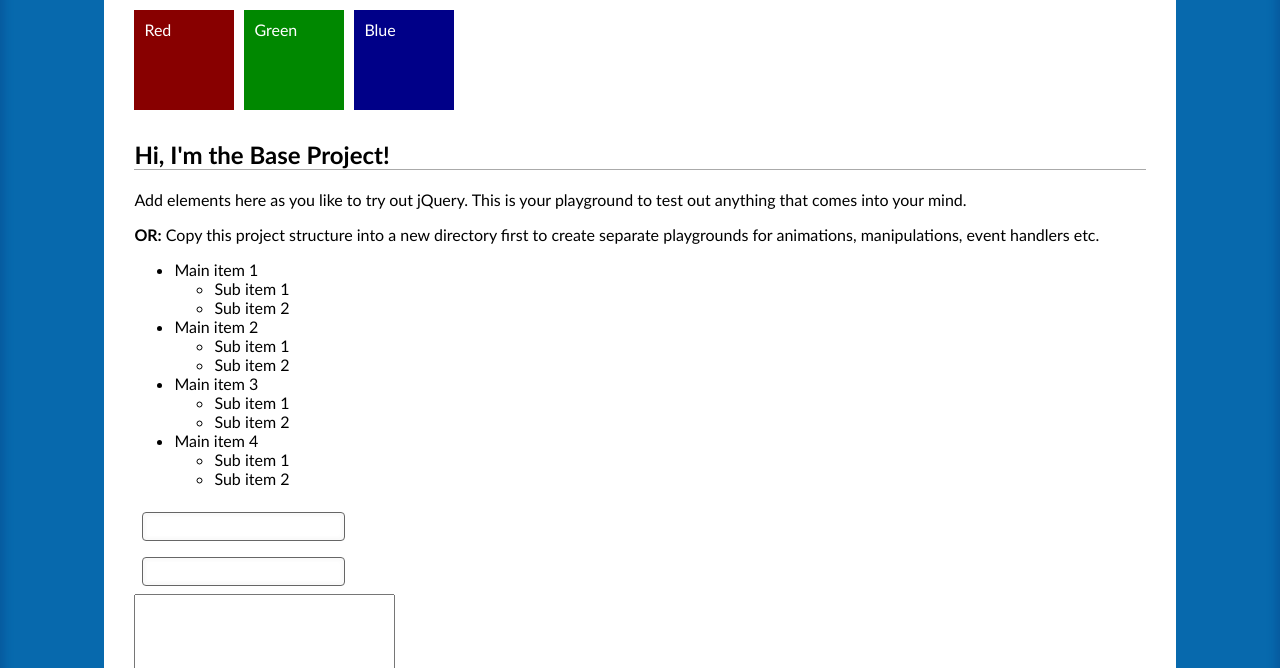
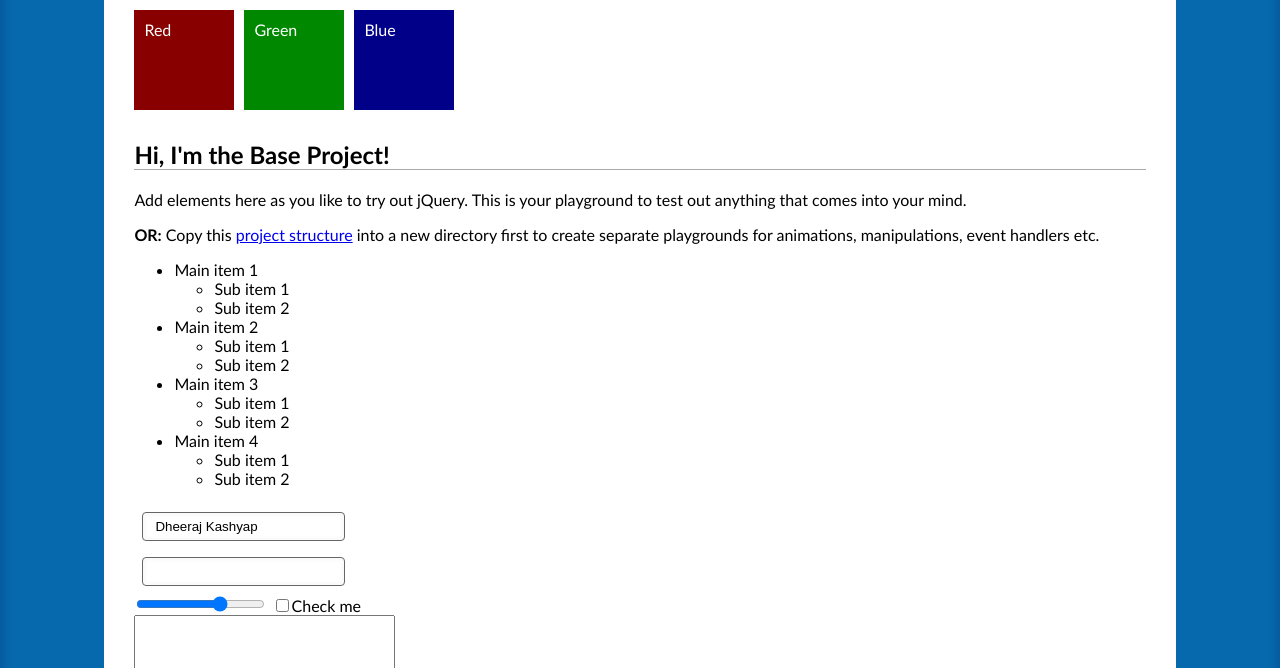
Before and after one commit to DheerajSHSA/learning-jQuery, a plain HTML site: page index.html in a window 1280 px wide. Shown: the part 132-800 px from the top of the page. Drawn offline with nearby package versions, Linux system fonts and the light colour scheme.

Commit message:
attr(), prop(), val()

```diff
--- a/index.html
+++ b/index.html
@@ -18,11 +18,11 @@
     <div class="green-box">Green</div>
     <div class="blue-box">Blue</div>
     <div class="clear"></div>
-
     <h2>Hi, I'm the Base Project!</h2>
     <p>Add elements here as you like to try out jQuery. This is your playground to test out anything that comes into
       your mind.</p>
-    <p><strong>OR:</strong> Copy this project structure into a new directory first to create separate playgrounds for
+    <p><strong>OR:</strong> Copy this <a id="special-link" href="/url">project structure</a> into a new directory first
+      to create separate playgrounds for
       animations, manipulations, event handlers etc.</p>
     <ul id="list">
       <li>Main item 1
@@ -51,8 +51,10 @@
       </li>
     </ul>
     <form action="">
-      <input type="text"><br>
-      <input type="email"><br>
+      <input type="text" value="Peter"><br>
+      <input type="password"><br>
+      <input type="range" min="1" max="10" value="7">
+      <input type="checkbox" name="cb"><label for="cb">Check me</label><br>
       <textarea name="" id="" cols="30" rows="10"></textarea><br>
       <input type="submit" value="Submit"><br>
     </form>
--- a/js/script.js
+++ b/js/script.js
@@ -1,12 +1,17 @@
 $(function () {
-    // To remove all the direct chilren of form element which are not an input of type text or the br
-    // $("form").children().not("input:text, textarea, br").remove();
+    // attr(), prop(), val()
+    // var specialLink = $("#special-link");
+    // console.log(specialLink.attr("href"));
+    // specialLink.attr("href", "https://myshopeeee.netlify.app/");
 
-    // var detachedItem =  $("li").detach();
-    // $("#content").append(detachedItem)
+    // var checkbox = $("input:checkbox");
+    // console.log(checkbox.prop("checked"));
 
-    // If you want to use the removed Item later use detach because it saves all the event binds that the item has
+    var textInput = $("input:text")
+    $("input:text").val("Dheeraj Kashyap")
+    console.log(textInput.val())
 
-    // $("p:first").empty();
-    // empty() only clears the text and the child element
+    var rangeInput = $("input[type='range']");
+    console.log(rangeInput.val());
+
 });
```
